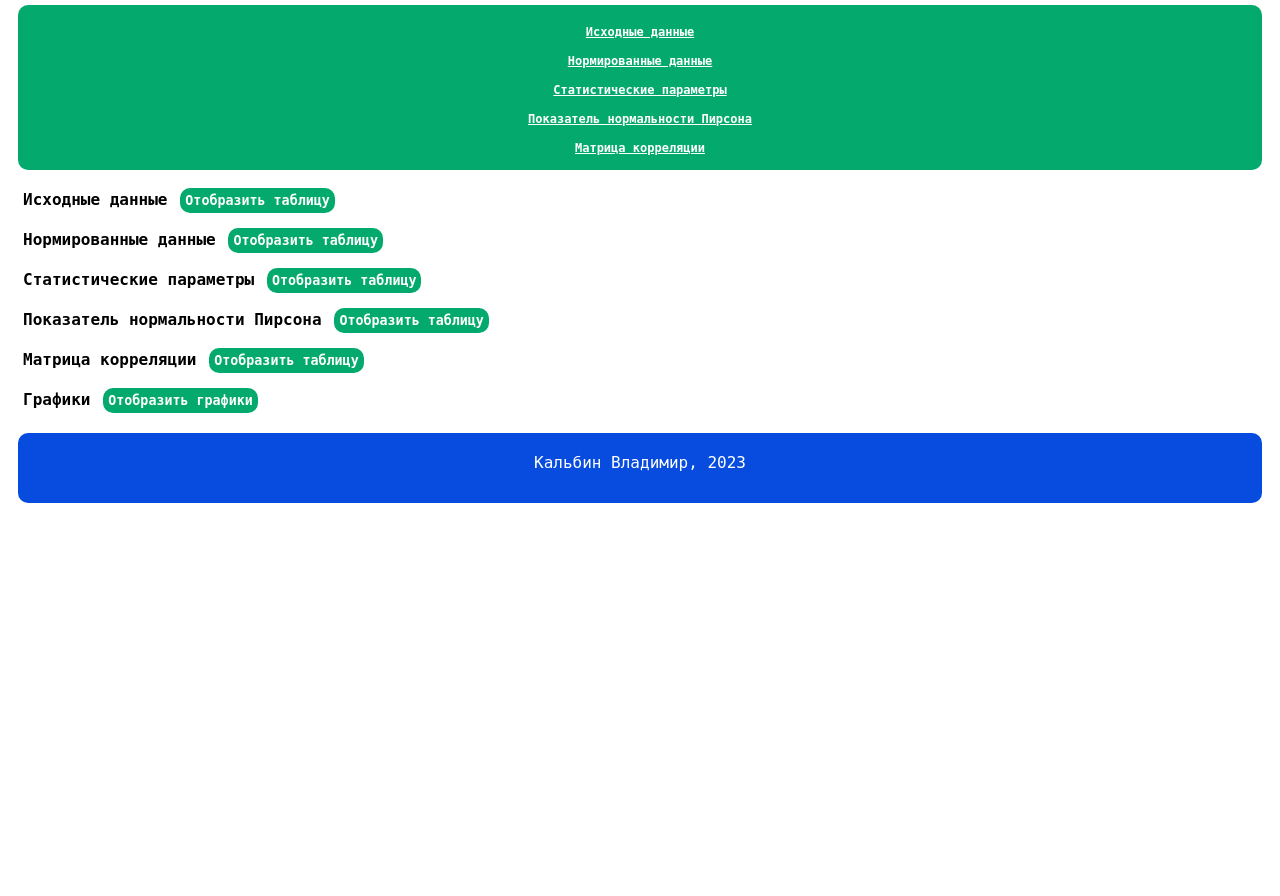
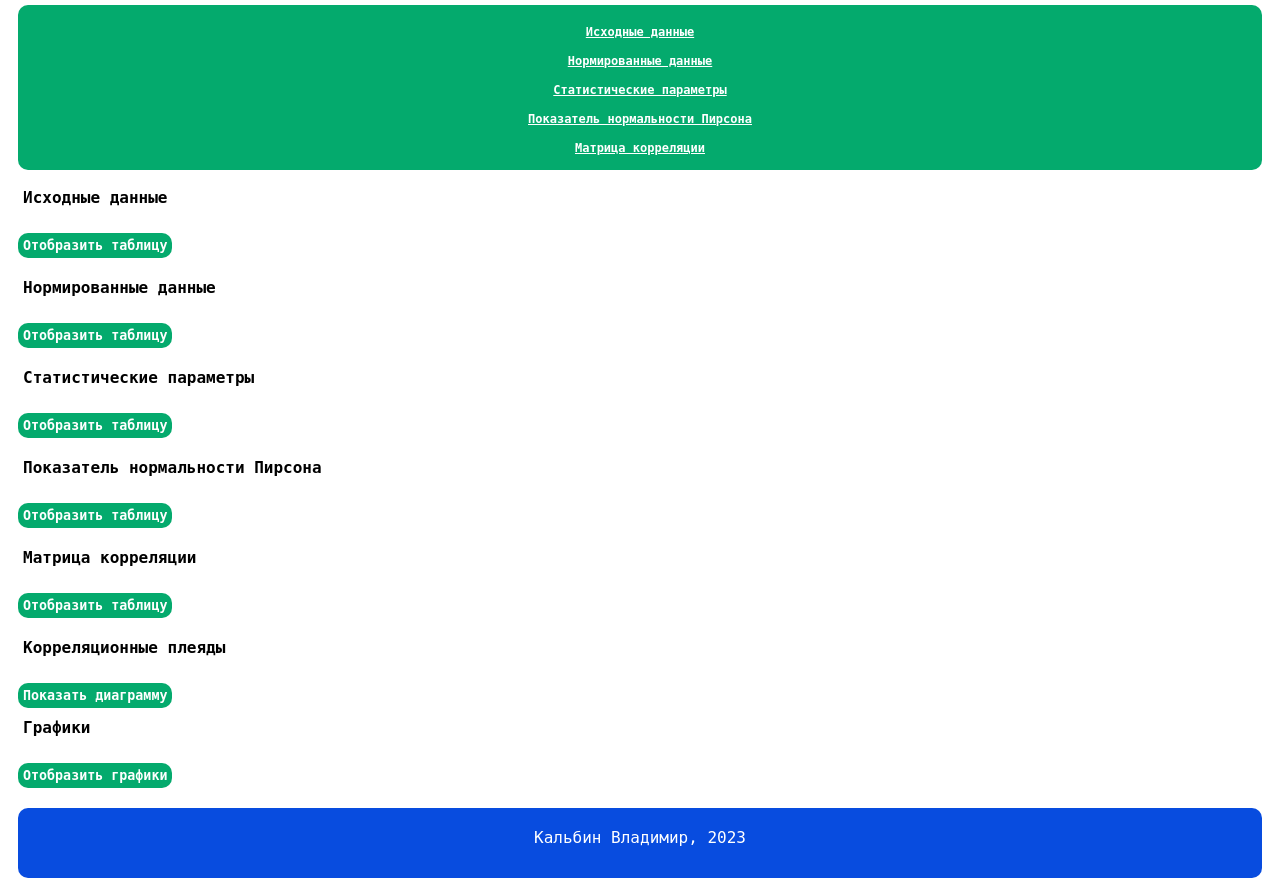
Before and after one commit to KalbinVV/MathScienceProject, a Flask app: page /reports/1 in a window 1280 px wide. Shown: the part 172-1068 px from the top of the page. Before the commit the page ends 675 px from the top, so only its background shows below. Run offline with Flask 3, Linux system fonts and the light colour scheme; some libraries are stand-ins or nearby versions.

Commit message:
Start work on correlation pleiades

```diff
--- a/web/static/js/report_view.js
+++ b/web/static/js/report_view.js
@@ -4,6 +4,14 @@ $(document).ready(function(){
         title: document.querySelector('.popup_title'),
         content: document.querySelector('.popup_content'),
         cover: document.querySelector('.cover')
+    }
+
+    const correlationPleiadesConfiguration = {
+        canvasWidth: 800,
+        canvasHeight: 600,
+        circleRadius: 200,
+        pointWidth: 5,
+        pointHeight: 5
     }
 
     function renderTable(tableContentSelector, data, is_correlation_table=false) {
@@ -57,14 +65,18 @@ $(document).ready(function(){
         }
     }
 
-    function loadTable(tableSelector, tableType) {
+    function loadTable(tableSelector, tableType, shouldRender = true) {
         $.ajax({
             url: '/get_table',
             method: 'get',
             data: {file: FILE_NAME, type: tableType},
             success: function(response) {
                 if (response.status == true) {
-                    renderTable(tableSelector, response.data, tableType == 'correlation' ? true : false)
+                    if(shouldRender) {
+                        renderTable(tableSelector, response.data, tableType == 'correlation' ? true : false)
+                    }
+
+                    return response.data
                 } else {
                     popup.body.style.display = 'block'
                     popup.cover.style.display = 'block'
@@ -205,4 +217,129 @@ $(document).ready(function(){
         loadCharts()
     })
 
+    function getPointsToFormCircle(amountOfPoints, radius, center) {
+        const points = []
+
+        const slice = 2 * Math.PI / amountOfPoints
+
+        for(let i = 0; i < amountOfPoints; i++) {
+            const angle = slice * i
+
+            const x = center.x + radius * Math.cos(angle)
+            const y = center.y + radius * Math.sin(angle)
+
+            points.push({x: x, y: y})
+        }
+
+        return points
+    }
+
+
+    async function showCorrelationPleiades() {
+        const canvas = document.getElementById('correlation_pleiades_canvas')
+        const ctx = canvas.getContext('2d');
+
+        canvas.style.display = 'block'
+
+        canvas.setAttribute('width', correlationPleiadesConfiguration.canvasWidth)
+        canvas.setAttribute('height', correlationPleiadesConfiguration.canvasHeight)
+
+        const correlationData = await loadTable(null, 'correlation', false)
+        console.log(correlationData)
+
+        const centerPoint = {
+                x: correlationPleiadesConfiguration.canvasWidth / 2,
+                y: correlationPleiadesConfiguration.canvasHeight / 2
+        }
+
+        $.ajax({
+            url: '/get_table',
+            method: 'get',
+            data: {file: FILE_NAME, type: 'correlation'},
+            success: function(response) {
+                if (response.status == true) {
+                    const correlationData = response.data
+
+                    console.log(correlationData)
+
+                    const points = getPointsToFormCircle(correlationData.size, correlationPleiadesConfiguration.circleRadius, centerPoint)
+
+                    ctx.fillStyle = 'black'
+                    ctx.font = "12px serif";
+
+                    let i = 1
+
+                    let pointsDictionary = {}
+
+                    points.forEach(point => {
+                        ctx.fillRect(point.x, point.y, correlationPleiadesConfiguration.pointWidth, correlationPleiadesConfiguration.pointHeight)
+
+                        const columnName = correlationData.columns[i]
+
+                        pointsDictionary[columnName] = {x: point.x, y: point.y}
+
+                        i += 1
+                    })
+
+                    correlationData.columns.forEach(column => {
+                        if(column == ' ') return
+
+                        const point = pointsDictionary[column]
+
+                        let i = 1
+                        correlationData[column].forEach(data => {
+                            const anotherPoint = pointsDictionary[correlationData.columns[i]]
+
+                            ctx.beginPath()
+                            ctx.moveTo(point.x, point.y)
+                            ctx.lineTo(anotherPoint.x, anotherPoint.y)
+
+                            if (Math.abs(data) > 0.7) {
+                                ctx.strokeStyle = 'blue'
+                            } else if (Math.abs(data) > 0.5) {
+                                ctx.strokeStyle = '#006600'
+                            } else if (Math.abs(data) > 0.3) {
+                                ctx.strokeStyle = '#00cc00'
+                            } else if (Math.abs(data) > 0.2) {
+                                ctx.strokeStyle = '#cc0000'
+                            } else {
+                                ctx.strokeStyle = '#800000'
+                            }
+
+                            ctx.stroke()
+
+                            i += 1
+                        })
+
+                        i = 1
+
+                        points.forEach(point => {
+                            ctx.fillText(correlationData.columns[i], point.x + 5, point.y + 10)
+
+                            i += 1
+                        })
+                    })
+                } else {
+                    popup.body.style.display = 'block'
+                    popup.cover.style.display = 'block'
+
+                    popup.title.innerHTML = 'Не удалось корреляционные плеяды!'
+                    popup.content.innerHTML = response.reason
+                }
+            },
+            error: function(jqXHR, textStatus, errorThrown) {
+                popup.body.style.display = 'block'
+                popup.cover.style.display = 'block'
+
+                popup.title.innerHTML = 'Не удалось загрузить корреляционные плеяды!'
+                popup.content.innerHTML = textStatus
+            }
+        })
+    }
+
+    $('#show_correlation_pleiades_button').click(event => {
+        event.currentTarget.style.display = 'none'
+        showCorrelationPleiades()
+    })
+
 })
--- a/web/static/style.css
+++ b/web/static/style.css
@@ -220,3 +220,7 @@ a:link {
 .display_button:hover {
     background: #084cdf;
 }
+
+#correlation_pleiades_canvas {
+    display: none;
+}
--- a/web/templates/report_view.html
+++ b/web/templates/report_view.html
@@ -30,37 +30,41 @@
 </ul>
 
 
-<a class='table_header' name='source_table'>{{ source_table_header }}</a>
+<h3 class='table_header' id='source_table'>{{ source_table_header }}</h3>
 <button id='source_table_button' class='display_button'>{{ show_table_button }}</button>
 <table>
     <tbody id='source_table_content'></tbody>
 </table>
 
-<a class='table_header' name='normalized_table'>{{ normalized_table_header }}</a>
+<h3 class='table_header' id='normalized_table'>{{ normalized_table_header }}</h3>
 <button id='normalized_table_button' class='display_button'>{{ show_table_button }}</button>
 <table>
     <tbody id='normalized_table_content'></tbody>
 </table>
 
-<a class='table_header' name='statistic_table'>{{ statistic_table_header }}</a>
+<h3 class='table_header' id='statistic_table'>{{ statistic_table_header }}</h3>
 <button id='statistic_table_button' class='display_button'>{{ show_table_button }}</button>
 <table>
     <tbody id='statistic_table_content'></tbody>
 </table>
 
-<a class='table_header' name='chi_square_table'>{{ pearson_table_header }}</a>
+<h3 class='table_header' id='chi_square_table'>{{ pearson_table_header }}</h3>
 <button id='chi_square_table_button' class='display_button'>{{ show_table_button }}</button>
 <table>
     <tbody id='chi_square_table_content'></tbody>
 </table>
 
-<a class='table_header' name='correlation_table'>{{ correlation_matrix_header }}</a>
+<h3 class='table_header' id='correlation_table'>{{ correlation_matrix_header }}</h3>
 <button id='correlation_table_button' class='display_button'>{{ show_table_button }}</button>
 <table>
     <tbody id='correlation_table_content'></tbody>
 </table>
 
-<a class='table_header'>{{ charts_header }}</a>
+<h3 class='table_header' name='correlation_pleiades'>Корреляционные плеяды</h3>
+<button id='show_correlation_pleiades_button' class='display_button'>Показать диаграмму</button>
+<canvas id='correlation_pleiades_canvas'></canvas>
+
+<h3 class='table_header'>{{ charts_header }}</h3>
 <button id='charts_button' class='display_button'>{{ show_charts_button }}</button>
 <div id='charts'>
 </div>
```
